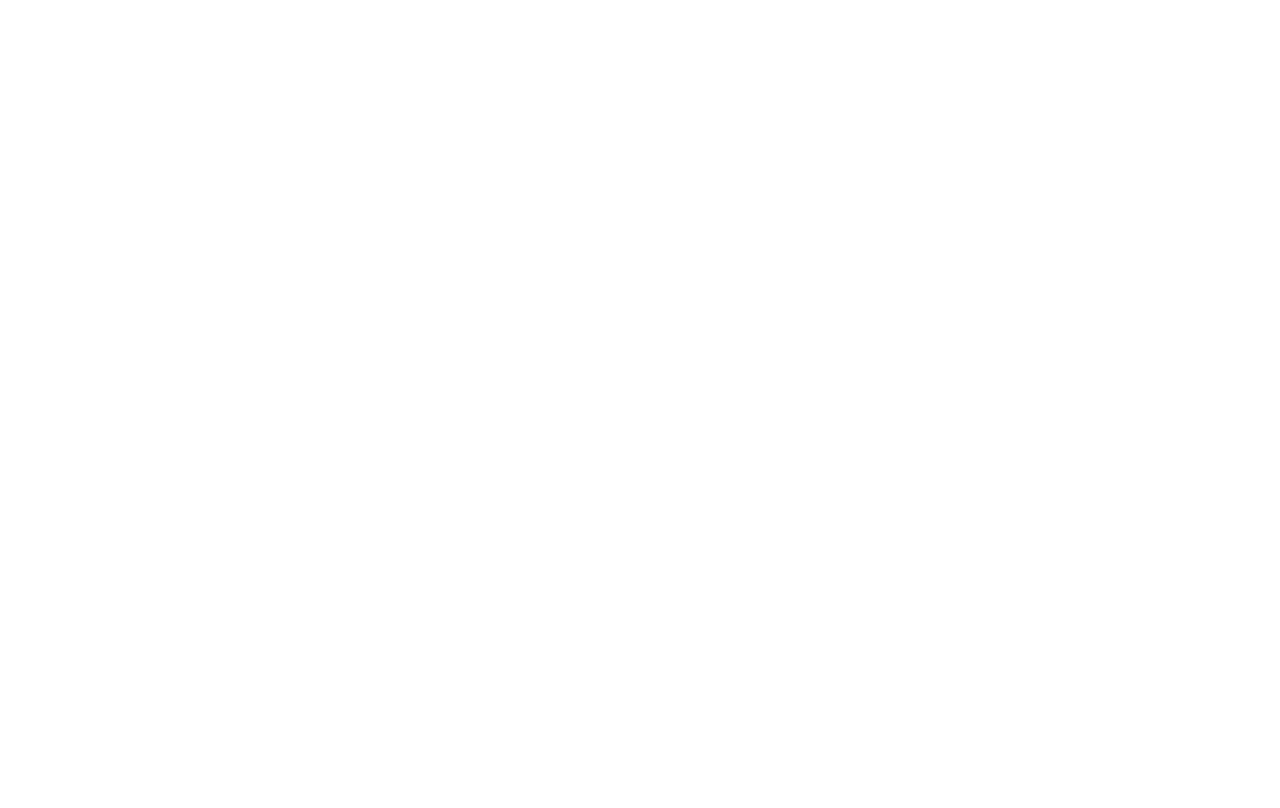
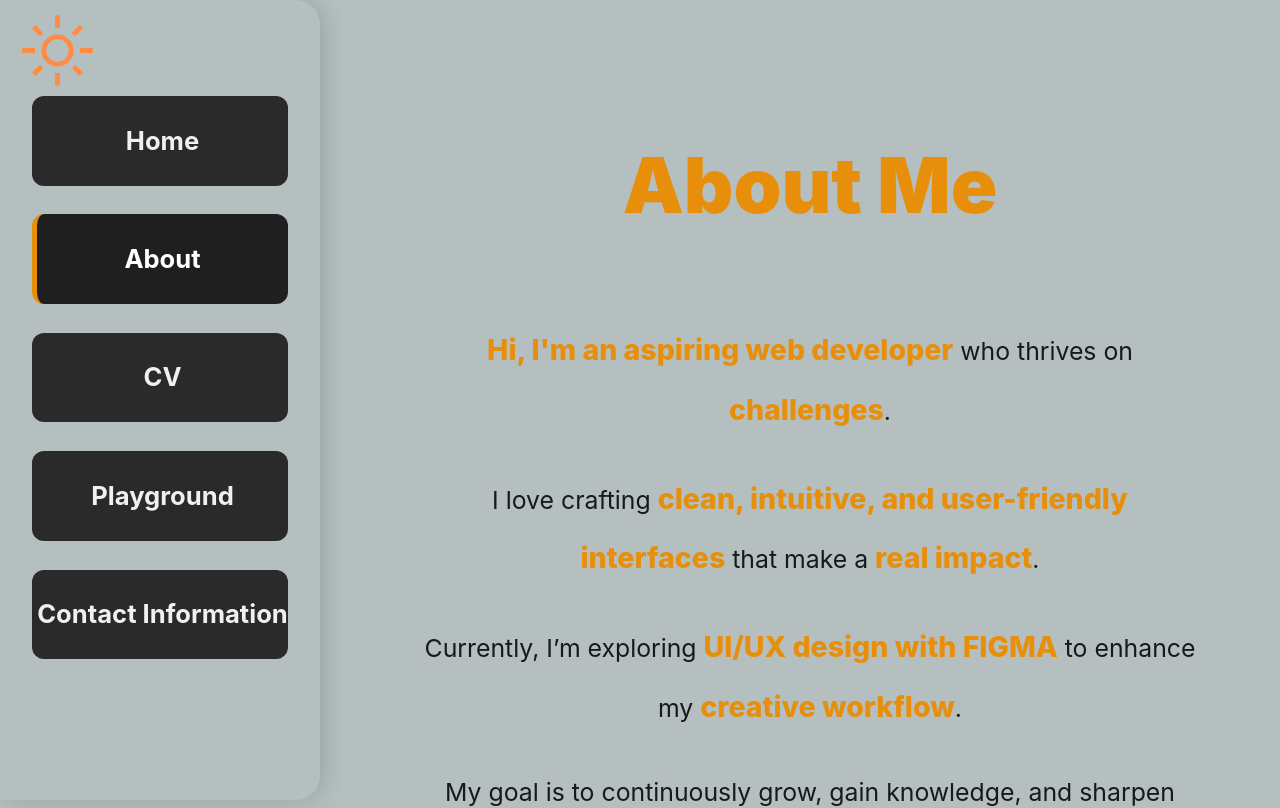
Before and after one commit to Steffycoding/PORTFOLIO, a Nuxt app: page /about in a window 1280 px wide. Shown: the top 808 px of the page. Built offline with nearby package versions, Linux system fonts and the light colour scheme.

Commit message:
ABOUT PAGE CREATION
the about page holds all information and has sidebar with buttons that navigate to their respective pages.

```diff
--- a/pages/about.vue
+++ b/pages/about.vue
@@ -1 +1,204 @@
-<template></template>
+<template>
+  <v-app>
+    <v-main class="about-page">
+      <!-- Theme Toggle Icon -->
+      <div class="theme-toggle" @click="toggleTheme">
+        <img :src="currentIcon" alt="Toggle Theme" />
+      </div>
+
+      <v-container class="about-container" fluid>
+        <!-- Sidebar (left) -->
+        <div class="sidebar">
+          <nav class="sidebar-nav">
+            <router-link to="/" class="sidebar-btn">Home</router-link>
+            <router-link to="/about" class="sidebar-btn active">About</router-link>
+            <router-link to="/cv" class="sidebar-btn">CV</router-link>
+            <router-link to="/playground" class="sidebar-btn">Playground</router-link>
+            <router-link to="/contact" class="sidebar-btn">Contact Information</router-link>
+          </nav>
+        </div>
+
+        <!-- Main Content -->
+        <div class="main-content">
+          <h1 class="title">About Me</h1>
+          <div class="intro-text">
+            <p>
+              <span class="highlight">Hi, I'm an aspiring web developer</span> who thrives on <span class="highlight">challenges</span>.
+            </p>
+            <p>
+              I love crafting <span class="highlight">clean, intuitive, and user-friendly interfaces</span> that make a <span class="highlight">real impact</span>.
+            </p>
+            <p>
+              Currently, I’m exploring <span class="highlight">UI/UX design with FIGMA</span> to enhance my <span class="highlight">creative workflow</span>.
+            </p>
+            <p>
+              My goal is to continuously grow, gain knowledge, and sharpen both my <span class="highlight">technical and soft skills</span>.
+            </p>
+            <p>
+              Please find my personal information conveniently on the <span class="highlight">sidebar</span> to the left.
+            </p>
+          </div>
+        </div>
+      </v-container>
+    </v-main>
+  </v-app>
+</template>
+
+<script setup lang="ts">
+import { computed } from 'vue'
+import { useTheme } from 'vuetify'
+
+import lightIcon from '~/assets/light.svg'
+import darkIcon from '~/assets/dark.svg'
+
+const theme = useTheme()
+
+const currentIcon = computed(() =>
+  theme.global.current.value.dark ? darkIcon : lightIcon
+)
+
+function toggleTheme() {
+  theme.global.current.value.dark
+    ? theme.change('light')
+    : theme.change('dark')
+}
+</script>
+
+<style scoped>
+/* Overall page */
+.about-page {
+  display: flex;
+  justify-content: flex-start;
+  min-height: 100vh;
+  background: var(--v-theme-background);
+  color: var(--v-theme-surface);
+  font-family: 'Inter', 'Roboto', sans-serif;
+  padding-top: 6vh;
+  overflow-x: hidden;
+}
+
+/* Theme toggle */
+.theme-toggle {
+  position: fixed;
+  top: 1.5vh;
+  left: 1.5vw;
+  width: clamp(50px, 6vw, 90px);
+  z-index: 1100; /* above sidebar */
+  cursor: pointer;
+}
+.theme-toggle img {
+  width: 100%;
+}
+.theme-toggle:hover {
+  transform: scale(1.12);
+  transition: transform 0.2s ease;
+}
+
+/* Container */
+.about-container {
+  display: flex;
+  flex-direction: row;
+  width: 100%;
+  max-width: 1400px;
+  margin: 0 auto;
+  align-items: flex-start;
+  justify-content: center;
+}
+
+/* Sidebar */
+.sidebar {
+  width: 320px;
+  min-height: 100vh;
+  background: var(--v-theme-surface);
+  border-radius: 0 1.5rem 1.5rem 0;
+  box-shadow: 4px 0 25px rgba(0,0,0,0.15);
+  padding: 6rem 2rem 2rem 2rem; /* extra top space to avoid toggle overlap */
+  display: flex;
+  flex-direction: column;
+  position: fixed;
+  top: 0;
+  left: 0;
+  z-index: 500;
+}
+
+/* Sidebar buttons */
+.sidebar-nav {
+  display: flex;
+  flex-direction: column;
+  gap: 1.8rem;
+}
+
+.sidebar-btn {
+  display: flex;
+  justify-content: center;
+  align-items: center;
+  padding: 1.6rem 0;
+  font-size: 1.6rem;
+  font-weight: 700;
+  color: #f0f0f0;
+  background: #2a2a2a;
+  border-left: 5px solid transparent;
+  border-radius: 12px;
+  text-decoration: none;
+  transition: all 0.25s ease;
+}
+.sidebar-btn:hover {
+  background: #1f1f1f;
+  border-left: 5px solid #E78F0A;
+  transform: translateX(4px);
+}
+.sidebar-btn.active {
+  background: #1f1f1f;
+  border-left: 5px solid #E78F0A;
+  color: #fff;
+}
+
+/* Main content */
+.main-content {
+  margin-left: 340px; /* offset for wider sidebar */
+  flex: 1;
+  display: flex;
+  flex-direction: column;
+  gap: 2.8rem;
+  padding: 4rem;
+  justify-content: center;
+  text-align: center;
+}
+
+/* Titles & text */
+.title {
+  font-size: clamp(4rem, 6vw, 5.2rem);
+  font-weight: 900;
+  color: #E78F0A;
+  margin-bottom: 2rem;
+  font-family: 'Poppins', 'Inter', sans-serif;
+}
+
+.intro-text p {
+  font-size: clamp(1.55rem, 1.85vw, 1.9rem);
+  line-height: 2.1;
+  margin-bottom: 1.8rem;
+  font-family: 'Inter', sans-serif;
+}
+
+.highlight {
+  color: #E78F0A;
+  font-weight: 800;
+  font-size: 1.15em;
+}
+
+/* Responsive */
+@media (max-width: 1024px) {
+  .sidebar {
+    position: relative;
+    width: 90%;
+    border-radius: 1.5rem;
+    padding: 3rem 1.5rem;
+    top: 0;
+  }
+  .main-content {
+    margin-left: 0;
+    padding: 2rem;
+  }
+}
+</style>
--- a/pages/welcome.vue
+++ b/pages/welcome.vue
@@ -1,4 +1,5 @@
 <template>
+  <div v-if="isMounted">
     <v-app>
       <v-main class="welcome-page">
         <!-- Theme Toggle Icon -->
@@ -32,10 +33,13 @@
         </div>
       </v-main>
     </v-app>
+  </div>
 </template>
 
+
+
 <script setup lang="ts">
-import { ref, computed } from 'vue'
+import { ref, computed, onMounted } from 'vue'
 import { useRouter } from 'vue-router'
 import { useTheme } from 'vuetify'
 
@@ -45,6 +49,11 @@
 
 const router = useRouter()
 const theme = useTheme()
+
+const isMounted = ref(false)
+onMounted(() => {
+  isMounted.value = true
+})
 
 const currentIcon = computed(() =>
   theme.global.current.value.dark ? darkIcon : lightIcon
@@ -87,6 +96,8 @@
 const guestBtnStyle = computed(() => ({ backgroundImage: buttonGradient.value, color: '#fff' }))
 const adminBtnStyle = computed(() => ({ backgroundImage: buttonGradient.value, color: '#fff' }))
 </script>
+
+
 
 <style scoped>
 /* --- Page --- */
@@ -296,90 +307,127 @@
 
 /* --- Fully Responsive Layout --- */
 
-/* Large tablets / smaller desktops */
-@media (max-width: 1024px) {
-  .button-group {
-    flex-direction: row;
-    justify-content: center;
-    gap: 1rem;
-  }
-  .v-btn {
-    padding: 1.8rem 3rem;
-    font-size: 1.5rem;
-  }
-  .title { font-size: 3.8rem; margin-bottom: 1.8rem; }
-  .welcome-container { gap: 0; margin-top: 6vh; }
-  .theme-toggle { width: 70px; height: 70px; }
-  .popup-card { width: 85%; padding: 2.5rem 2rem; }
-  .popup-card input { margin-bottom: 1rem; }
-  .submit-btn { margin-top: 0; }
+/* --- Large desktop / TV screens --- */
+@media (min-width: 1600px) {
+  .popup-card {
+    width: 45%;             /* card width */
+    max-width: 800px;       /* prevent over-stretching */
+    padding: 2.5rem 2.5rem;   /* tight enough padding */
+    display: flex;
+    flex-direction: column;
+    align-items: center;    /* center all children */
   }
 
-/* Tablets / small laptops */
-@media (max-width: 768px) {
-  .button-group {
+  .popup-card h2 {
+    margin-bottom: 1rem;
+    font-size: 2.2rem;
+    text-align: center;
+  }
+
+  .popup-card input {
+    width: 100%;
+    max-width: 400px;       /* nice input length */
+    padding: 1.2rem 1.5rem;
+    margin-bottom: 1rem;    /* spacing to button */
+    font-size: 1.25rem;
+    box-sizing: border-box;
+  }
+
+  .submit-btn {
+    width: 100%;
+    max-width: 400px;       /* match input width */
+    padding: 1.5rem 0;      /* taller button for comfort */
+    font-size: 1.5rem;
+    margin: 0;               /* remove weird spacing */
+    display: flex;
+    justify-content: center; /* center text horizontally */
+    align-items: center;     /* center text vertically */
+    border-radius: 18px;     /* slightly rounder */
+  }
+}
+
+
+/* --- Mid-range screens: 768px to 1280px --- */
+@media (min-width: 768px) and (max-width: 1280px) {
+  /* Buttons */
+  .v-btn {
+    width: 85%;          /* slightly wider */
+    max-width: 320px;    /* allow for readable buttons */
+    padding: 2rem 2.5rem;
+    font-size: 1.55rem;  /* bigger font */
+  }
+
+  /* Title */
+  .title {
+    font-size: 3.5rem;   /* easier to read */
+    line-height: 1.2;
+    margin-bottom: 1.5rem;
+  }
+
+  /* Popup card */
+  .popup-card {
+    width: 50%;          /* wider for mid screens */
+    max-width: 600px;
+    padding: 2.5rem 2.5rem;
+    display: flex;
     flex-direction: column;
+    align-items: center;
+  }
+
+  /* Popup title */
+  .popup-card h2 {
+    font-size: 2rem;
+    margin-bottom: 1rem;
+    text-align: center;
+  }
+
+  /* Input */
+  .popup-card input {
+    width: 100%;
+    max-width: 400px;    /* match button width */
+    padding: 1.2rem 1.5rem;
+    font-size: 1.35rem;
+    margin-bottom: 1rem; /* reduced gap to submit button */
+    box-sizing: border-box;
+  }
+
+  /* Submit button */
+  .submit-btn {
+    width: 100%;
+    max-width: auto;    /* same as input */
+    padding: 1.5rem 0;
+    font-size: 1.5rem;
+    margin: 0;
+    display: flex;
     justify-content: center;
     align-items: center;
-    gap: 0.8rem;
+    border-radius: 18px;
   }
-  .v-btn {
-    width: 80%;
-    max-width: 280px;
-    padding: 1.8rem 2.5rem;
-    font-size: 1.45rem;
-  }
-  .title { font-size: 3rem; line-height: 1.2; margin-bottom: 1.2rem; }
-  .welcome-container { gap: 0; margin-top: 5vh; }
-  .theme-toggle { width: 60px; height: 60px; }
-  .popup-card { width: 85%; padding: 2.2rem 2rem; }
-  .popup-card h2 { font-size: 1.8rem; margin-bottom: 1rem; }
-  .popup-card input { font-size: 1.3rem; padding: 1rem 1.2rem; margin-bottom: 0.8rem; }
-  .submit-btn { font-size: 1.4rem; padding: 1.2rem 0; margin-top: 0.4rem; }
 }
 
-/* Mobile phones */
-@media (max-width: 480px) {
-  .button-group {
-    flex-direction: column;
-    justify-content: center;
-    align-items: center;
-    gap: 0.5rem; /* tight spacing between buttons */
+/* --- Small mobile screens: 344px to 390px --- */
+@media (max-width: 390px) {
+  .popup-card input,
+  .submit-btn {
+    width: 95%;           /* keep inside popup */
+    max-width: 100%;      /* prevent overflow */
   }
-  .v-btn {
-    width: 85%;
-    max-width: 240px;
-    padding: 1.5rem 2rem;
-    font-size: 1.35rem;
+
+  .submit-btn {
+    font-size: 1.25rem;   /* slightly smaller font for fit */
+    padding: 1rem 0;      /* adjust padding */
+    margin-top: 0.4rem;   /* reduce gap to input */
   }
-  .title {
-    font-size: 2.3rem;
-    line-height: 1.2;
-    margin-top: 1rem; /* reduced from 2rem */
-    margin-bottom: 0.5rem; /* added to bring buttons closer */
 }
-  .welcome-container {
-    gap: 0;
-    margin-top: 4vh; /* slightly less to move everything up */
+
+/* --- Mid-small screens: around 540px --- */
+@media (min-width: 500px) and (max-width: 580px) {
+  .popup-card input {
+    margin-bottom: 0.5rem; /* tighten gap to submit button */
   }
-  .theme-toggle { width: 50px; height: 50px; }
-  .popup-card {
-    width: 90%;
-    padding: 1.8rem 1.6rem;
-  }
-  .popup-card h2 {
-    font-size: 1.6rem;
-    margin-bottom: 0.8rem;
-  }
-  .popup-card input {
-    font-size: 1.2rem;
-    padding: 0.9rem 1rem;
-    margin-bottom: 0.6rem;
-  }
+
   .submit-btn {
-    font-size: 1.3rem;
-    padding: 1rem 0;
-    margin-top: 0.3rem;
+    margin-top: 0.3rem;    /* small space above button */
   }
 }
 
@@ -443,7 +491,4 @@
   }
 }
 
-
-
-
 </style>
```
Lines whose indentation alone changed are shown as unchanged.
